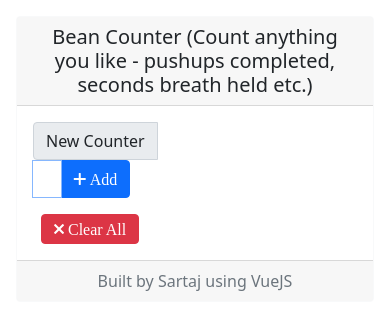
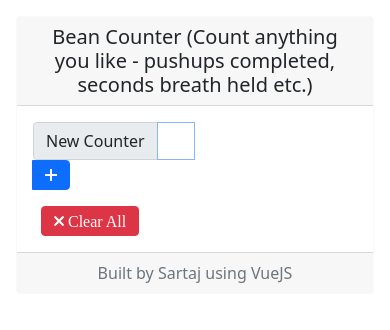
Before and after one commit to sartajsinghgill/bean-counter-app, a Vue app: page / in a window 390 px wide. Shown: the top 330 px of the page. Built offline with nearby package versions, Linux system fonts and the light colour scheme.

Commit message:
Fixed some styling for mobile browser and added some mobile scaling properties to disable accidental double tap to zoom

```diff
--- a/public/index.html
+++ b/public/index.html
@@ -3,7 +3,7 @@
   <head>
     <meta charset="utf-8">
     <meta http-equiv="X-UA-Compatible" content="IE=edge">
-    <meta name="viewport" content="width=device-width,initial-scale=1.0">
+    <meta name="viewport" content="width=device-width,initial-scale=1.0,maximum-scale=1.0, user-scalable=0">
     <link rel="icon" href="<%= BASE_URL %>favicon.ico">
     <link href="https://cdn.jsdelivr.net/npm/bootstrap@5.0.0-beta1/dist/css/bootstrap.min.css" rel="stylesheet" integrity="sha384-giJF6kkoqNQ00vy+HMDP7azOuL0xtbfIcaT9wjKHr8RbDVddVHyTfAAsrekwKmP1" crossorigin="anonymous">
     <link rel="stylesheet" href="css/all.min.css">
--- a/src/components/Beans.vue
+++ b/src/components/Beans.vue
@@ -5,10 +5,10 @@
         Bean Counter (Count anything you like - pushups completed, seconds breath held etc.)
       </h5>
       <div class="card-body">
-          <div class="input-group mb-3 card-text" style="width:30%">
+          <div class="input-group mb-3 card-text" style="width:50%">
               <span class="input-group-text">New Counter</span>
               <input type="text" name="addCounter" id="addCounter" class="form-control" v-model="addCounter" autofocus>
-              <button class="input-group-text far fa-plus btn btn-primary" @click="addNewCounter"> Add</button>
+              <button class="input-group-text far fa-plus btn btn-primary" @click="addNewCounter"></button>
           </div>
           <!--<button class="btn btn-success far fa-save mx-2" @click="storeToLocalStorage"> Save All</button>-->
           <button class="btn btn-danger far fa-times mx-2" @click="clear"> Clear All</button>
```
